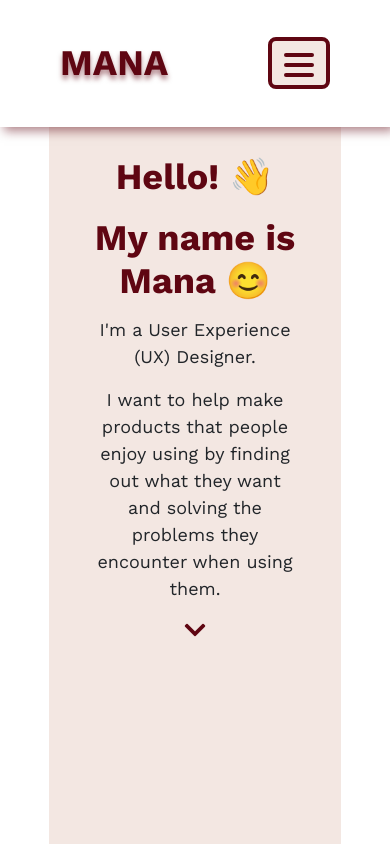
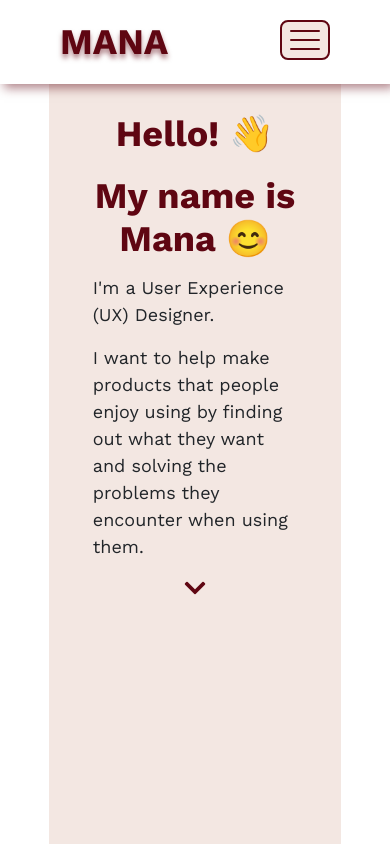
Before and after one commit to mana-asif/Portfolio-2, a plain HTML site: page index.html in a window 390 px wide. Shown: the top 844 px of the page. Drawn offline with nearby package versions, Linux system fonts and the light colour scheme.

Commit message:
Final touches to home page
- Completed navigation bar and footer will be reused for all other pages of the website

```diff
--- a/index.html
+++ b/index.html
@@ -88,8 +88,9 @@
     <footer class="w-100 mx-auto">
         <div class="row p-4 mx-0">
             <div class="col-md-6 text-center">
-                <b> Mana XXXX </b>
-                <p> UX Designer located in XXX, Australia </p>
+                <b> Mana Asif </b>
+                <p> UX Designer located in Geelong, VIC, Australia. <br>
+                    Open to working elsewhere or remotely. </p>
             </div>
 
             <div class="col-md-6 text-center">
--- a/styles/custom.css
+++ b/styles/custom.css
@@ -24,7 +24,7 @@ h1 {
 
 .navbar {
     background-color: white;
-    height: 15vh;
+    height: 10vh;
     box-shadow: 4px 4px 10px rgba(95, 6, 18, 0.5);
 }
 
@@ -78,7 +78,7 @@ h1 {
 .animated-menu-icon span{
     display: block;
     position: absolute;
-    height: 4px;
+    height: 2px;
     width: 100%;
     border-radius: 10px;
     opacity: 1;
@@ -99,11 +99,11 @@ top: 0px;
 }
 
 .animated-menu-icon span:nth-child(2) {
-top: 10px;
+top: 9px;
 }
 
 .animated-menu-icon span:nth-child(3) {
-top: 20px;
+top: 18px;
 }
 
 .animated-menu-icon.open span:nth-child(1) {
@@ -129,18 +129,19 @@ transform: rotate(-135deg);
 
 
 .navbar-light .navbar-toggler {
-    padding: .75rem;
-    border: 4px solid var(--clr-rosewood);
+    padding: .5rem;
+    border: 2px solid var(--clr-rosewood);
     border-radius: 8px;
     background-color: var(--clr-linen);
+    margin-bottom: 5px;
 }
 
 /* <------- Home page hero section  --------> */
 
 .hero-section {
-    margin-top: 15vh;
+    margin-top: 10vh;
     background-color: var(--clr-linen);
-    height: 85vh;
+    height: 90vh;
     scroll-behavior: smooth;
 }
 
@@ -153,6 +154,7 @@ transform: rotate(-135deg);
 .hero-section p {
     font-size: 18px;
     padding: 0px 20px;
+    text-align: left;
 }
 
 .fa-chevron-down {
@@ -165,7 +167,7 @@ transform: rotate(-135deg);
 
 #home-cards {
     background-color: var(--clr-pastel-pink);
-    padding: 15vh 0px;
+    padding: 10vh 0px;
 }
 
 #home-cards a {
```
